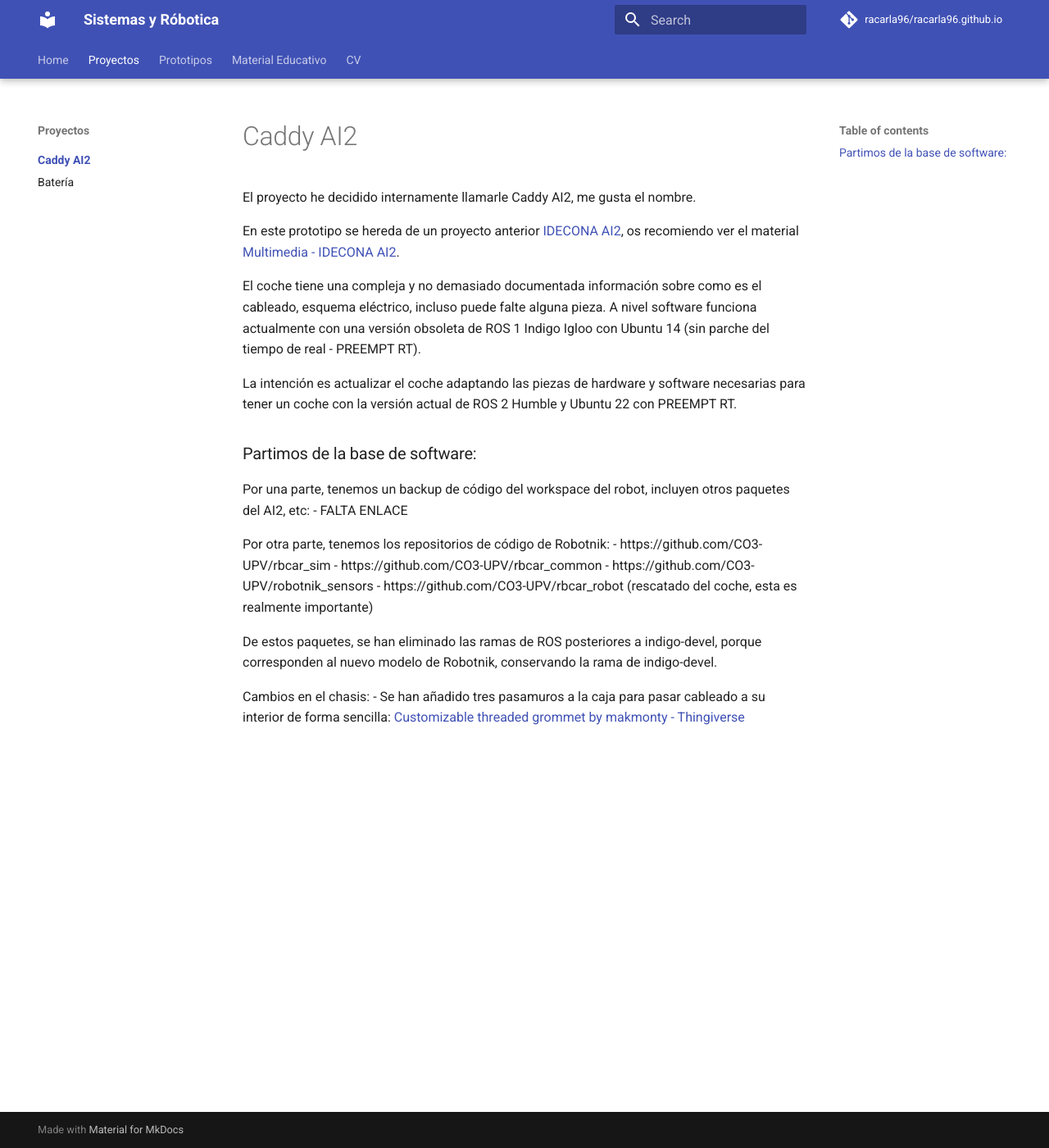
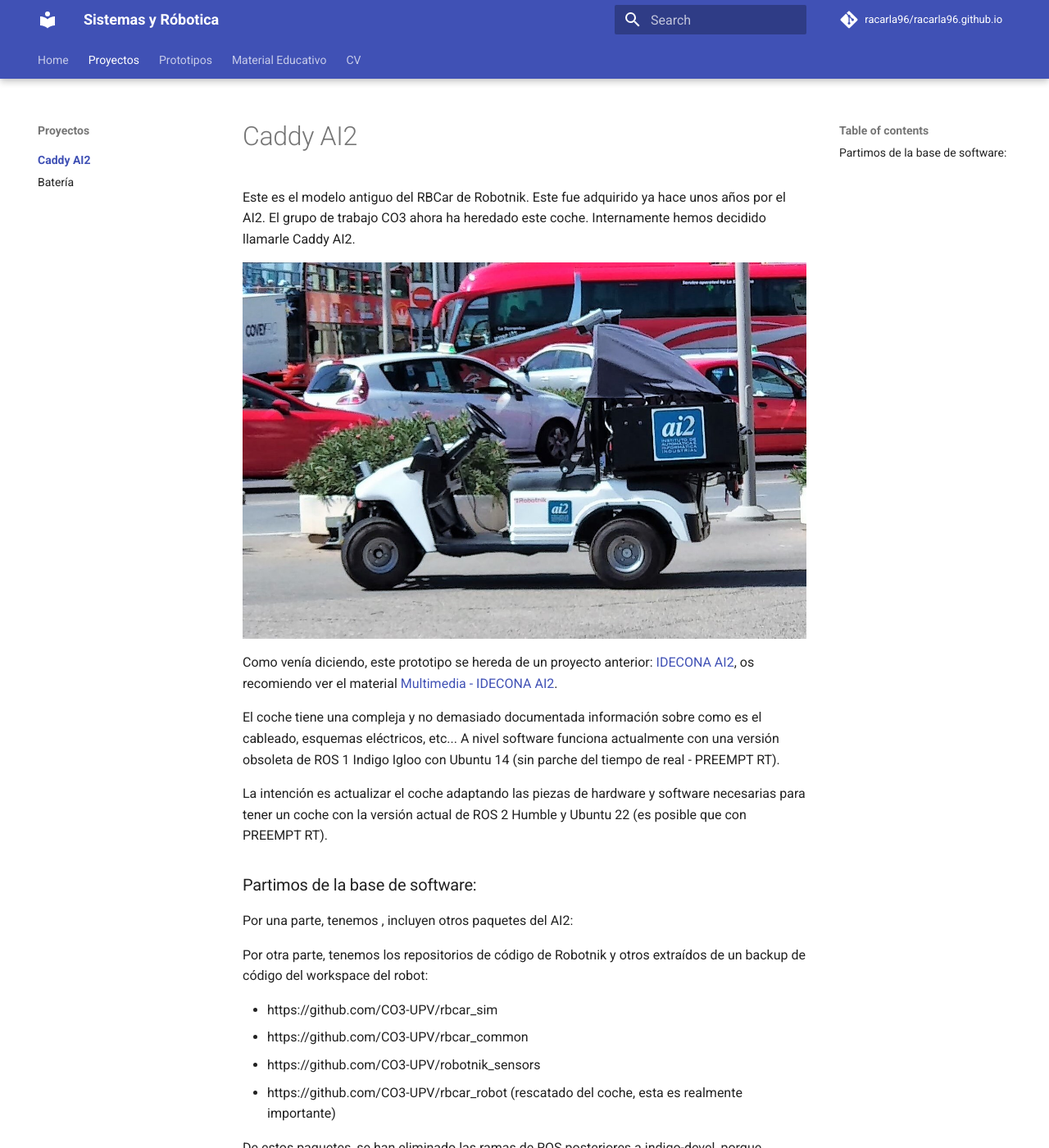
Before and after one commit to racarla96/racarla96.github.io, an MkDocs documentation site: the page built from docs/caddy_ai2/index.md, in a window 1280 px wide and 1400 px high. Shown: the whole window at 82% size. Built offline with MkDocs 1.6.1 and Material for MkDocs 9.7.7, drawn with Linux system fonts in a browser that asks for light colours; comment, search, counter and statistics services are not loaded.

Commit message:
actualizando info

```diff
--- a/docs/caddy_ai2/index.md
+++ b/docs/caddy_ai2/index.md
@@ -1,19 +1,21 @@
 # Caddy AI2
 
-El proyecto he decidido internamente llamarle Caddy AI2, me gusta el nombre.
+Este es el modelo antiguo del RBCar de Robotnik. Este fue adquirido ya hace unos años por el AI2. El grupo de trabajo CO3 ahora ha heredado este coche. Internamente hemos decidido llamarle Caddy AI2.
 
-En este prototipo se hereda de un proyecto anterior [IDECONA AI2](https://idecona.ai2.upv.es/article/proyectos-final-de-carrera-1.html), os recomiendo ver el material [Multimedia - IDECONA AI2](https://idecona.ai2.upv.es/videos-1.html).
+![Rbcar AI2](img/rbcar-ai2.jpeg)
 
-El coche tiene una compleja y no demasiado documentada información sobre como es el cableado, esquema eléctrico, incluso puede falte alguna pieza. A nivel software funciona actualmente con una versión obsoleta de ROS 1 Indigo Igloo con Ubuntu 14 (sin parche del tiempo de real - PREEMPT RT).
+Como venía diciendo, este prototipo se hereda de un proyecto anterior: [IDECONA AI2](https://idecona.ai2.upv.es/article/proyectos-final-de-carrera-1.html), os recomiendo ver el material [Multimedia - IDECONA AI2](https://idecona.ai2.upv.es/videos-1.html).
 
-La intención es actualizar el coche adaptando las piezas de hardware y software necesarias para tener un coche con la versión actual de ROS 2 Humble y Ubuntu 22 con PREEMPT RT.
+El coche tiene una compleja y no demasiado documentada información sobre como es el cableado, esquemas eléctricos, etc... A nivel software funciona actualmente con una versión obsoleta de ROS 1 Indigo Igloo con Ubuntu 14 (sin parche del tiempo de real - PREEMPT RT).
+
+La intención es actualizar el coche adaptando las piezas de hardware y software necesarias para tener un coche con la versión actual de ROS 2 Humble y Ubuntu 22 (es posible que con PREEMPT RT).
 
 ### Partimos de la base de software:
 
-Por una parte, tenemos un backup de código del workspace del robot, incluyen otros paquetes del AI2, etc:
-- FALTA ENLACE
+Por una parte, tenemos , incluyen otros paquetes del AI2:
 
-Por otra parte, tenemos los repositorios de código de Robotnik:
+Por otra parte, tenemos los repositorios de código de Robotnik y otros extraídos de un backup de código del workspace del robot:
+
 - https://github.com/CO3-UPV/rbcar_sim
 - https://github.com/CO3-UPV/rbcar_common
 - https://github.com/CO3-UPV/robotnik_sensors
@@ -21,8 +23,5 @@ Por otra parte, tenemos los repositorios de código de Robotnik:
 
 De estos paquetes, se han eliminado las ramas de ROS posteriores a indigo-devel, porque corresponden al nuevo modelo de Robotnik, conservando la rama de indigo-devel.
 
-
-
-
 Cambios en el chasis:
 - Se han añadido tres pasamuros a la caja para pasar cableado a su interior de forma sencilla: [Customizable threaded grommet by makmonty - Thingiverse](https://www.thingiverse.com/thing:4372453)
```
Also changed, not shown: docs/caddy_ai2/img/rbcar-ai2.jpeg (added), docs/caddy_ai2/img/rbcar.png (added).
